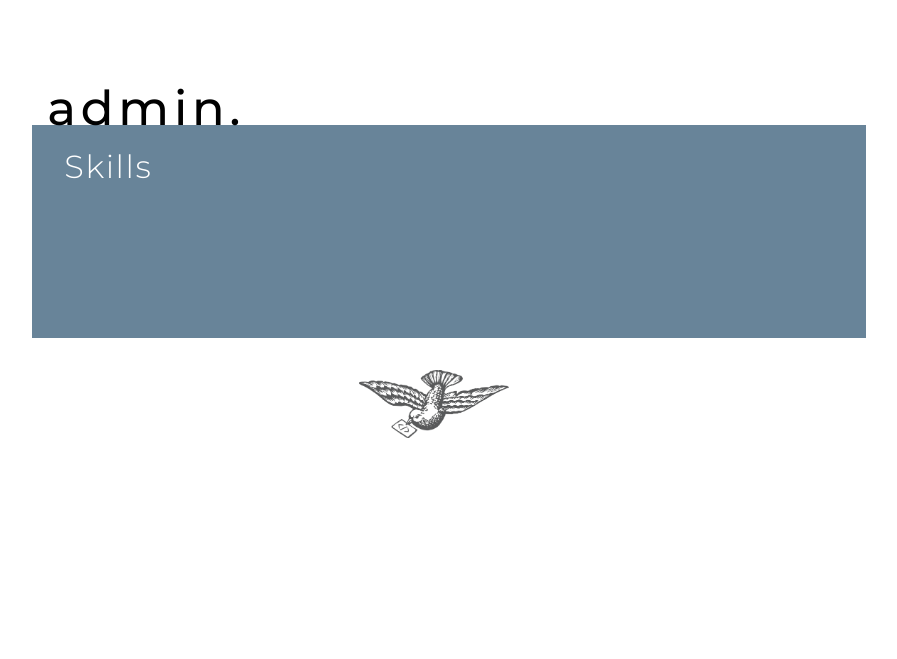
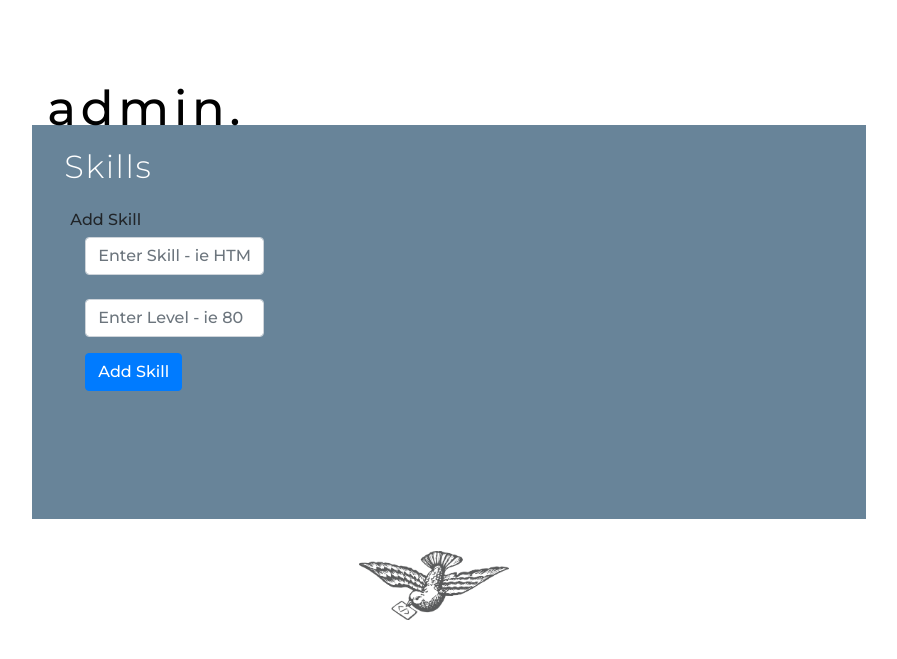
Before and after one commit to GarySimons/Gary_Simons, a Flask app: page /admin in a window 1280 px wide. Shown: the part 74-733 px from the top of the page, without its empty margins (191-1088 px from the left). Run offline with Flask 2, Linux system fonts and the light colour scheme; data that the repository does not hold is empty; some libraries are stand-ins or nearby versions.

Commit message:
Building up Admin section. Need to connect edit button to edit data

```diff
--- a/templates/admin.html
+++ b/templates/admin.html
@@ -22,6 +22,18 @@
             </div>
 
             {% endfor %}
+
+            <!--Add Skills Form -->
+            <div class="row justify-content-center">
+            <form action="{{ url_for('insert_skill') }}" method="POST" class="col-10">
+                <h6 class="row formhead">Add Skill</h6>
+                    <div class="form-group">
+                        <input type="text" class="form-control" id="skill" name="skill" placeholder="Enter Skill - ie HTML"><br />
+                        <input type="text" class="form-control" id="level" name="level" placeholder="Enter Level - ie 80">
+                    </div>
+                <button type="submit" class="btn btn-primary">Add Skill</button>
+            </form>
+            </div>
 
     </div>
 
```
